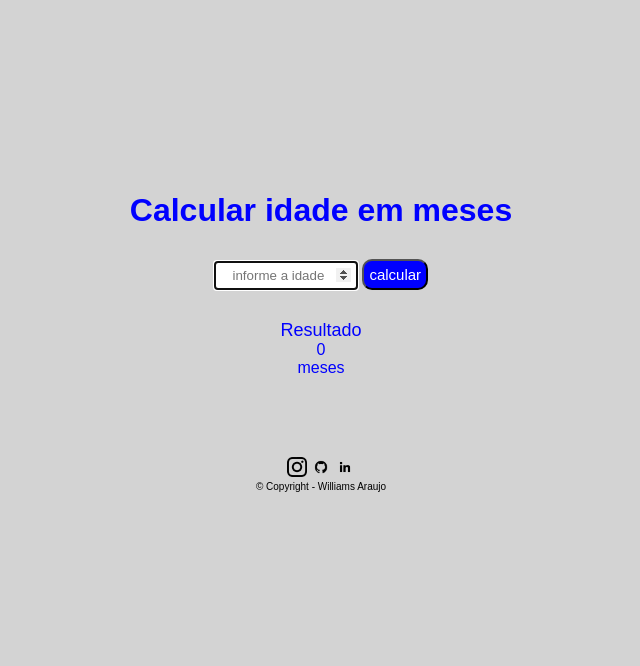
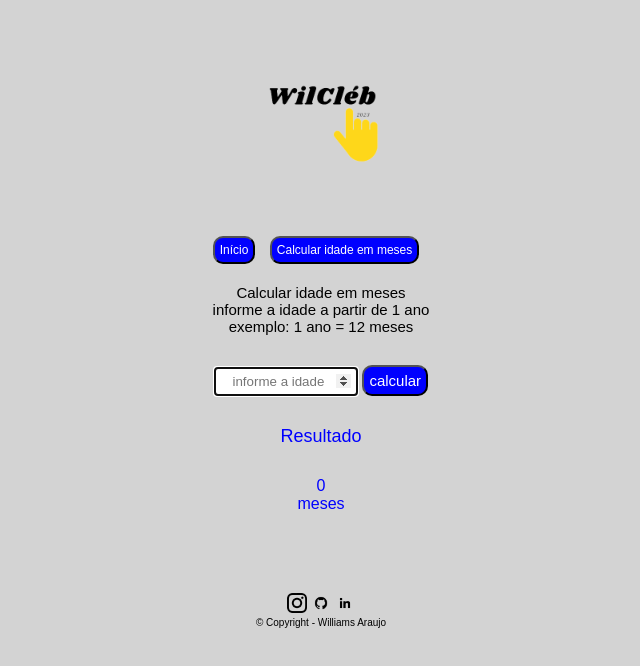
Before and after one commit to WilCb/anosEmMeses, a plain HTML site: page index.html in a window 1280 px wide. Shown: the whole page, without its empty margins (319-959 px from the left). Drawn offline with Linux system fonts and the light colour scheme; a web font is replaced by a local one.

Commit message:
inclusão de novas funcionalidades de calculo e uso de flexbox

```diff
--- /dev/null
+++ b/CSS/flexbox.css
@@ -0,0 +1,9 @@
+.cabecalho-principal .container {
+    display: flex;
+    justify-content: space-around;
+    align-items: center;
+    flex-direction: column;
+}
+.container .cabecalho-menu {
+    display: flex;
+}
--- a/style.css
+++ b/CSS/style.css
@@ -7,6 +7,36 @@
     font-family: 'Josefi', sans-serif;
     text-align: center;
     color: blue;
+    text-decoration: none;
+    list-style: none;
+}
+/* cabeçalho */
+
+.container .btn-link {
+    margin-top: 30px;
+    margin-right: 10px;
+    padding: 5px;
+    background-color: blue;
+    border-radius: 10px;
+
+    transform: 20s;
+}
+.link {
+    color: white;
+    background: blue;
+    font-size: 12px;
+}
+.link:hover {
+    font-size: 13px;
+    transition: 1s;
+
+}
+
+/* fim cabeçalho */
+.texto-explicativo {
+    color: black;
+    margin-top: 20px;
+    font-size: 15px;
 }
 .principal {
     margin-top: 15%;
@@ -16,7 +46,8 @@
     margin: 30px;
 }
 .texto-resultado {
-    margin-top: 30px;
+
+    margin: 30px;
     font-size: 18px;
 }
 /*botão*/
--- a/index.html
+++ b/index.html
@@ -2,15 +2,24 @@
 <html lang="pt-br">
 <head>
     <meta charset="UTF-8">
-    <link rel="stylesheet" href="style.css">
+    <link rel="stylesheet" href="/CSS/style.css">
     <meta http-equiv="X-UA-Compatible" content="IE=edge">
     <meta name="viewport" content="width=device-width, initial-scale=1.0">
     <title>calculo de meses</title>
 </head>
 <body>
-    <header class="principal">
-        <h1>Calcular idade em meses</h1>
+
+    <header class="cabecalho-principal">
+        <nav class="container">
+            <h1 class="logo"><a href="home.html"><img src="/imagens/WilCléb.png" height="200px"></a></h1>
+            <ul class="cabecalho-menu">
+                <a href="home.html"><button class="btn-link"><li class="link">Início</li></a></button>
+                <a href="index.html"><button class="btn-link"><li class="link">Calcular idade em meses</li></a></button>
+            </ul>
+        </nav>
     </header>
+    <p class="texto-explicativo"> Calcular idade em meses<br> informe a idade a partir de 1 ano<br>
+    exemplo: 1 ano = 12 meses </p>
     <div class="secundaria">
 
         <input type="number" id="valor" placeholder="informe a idade">
```
Also changed, not shown: home.html (added, +27 -0 lines), imagens/WilCléb.png (added).
